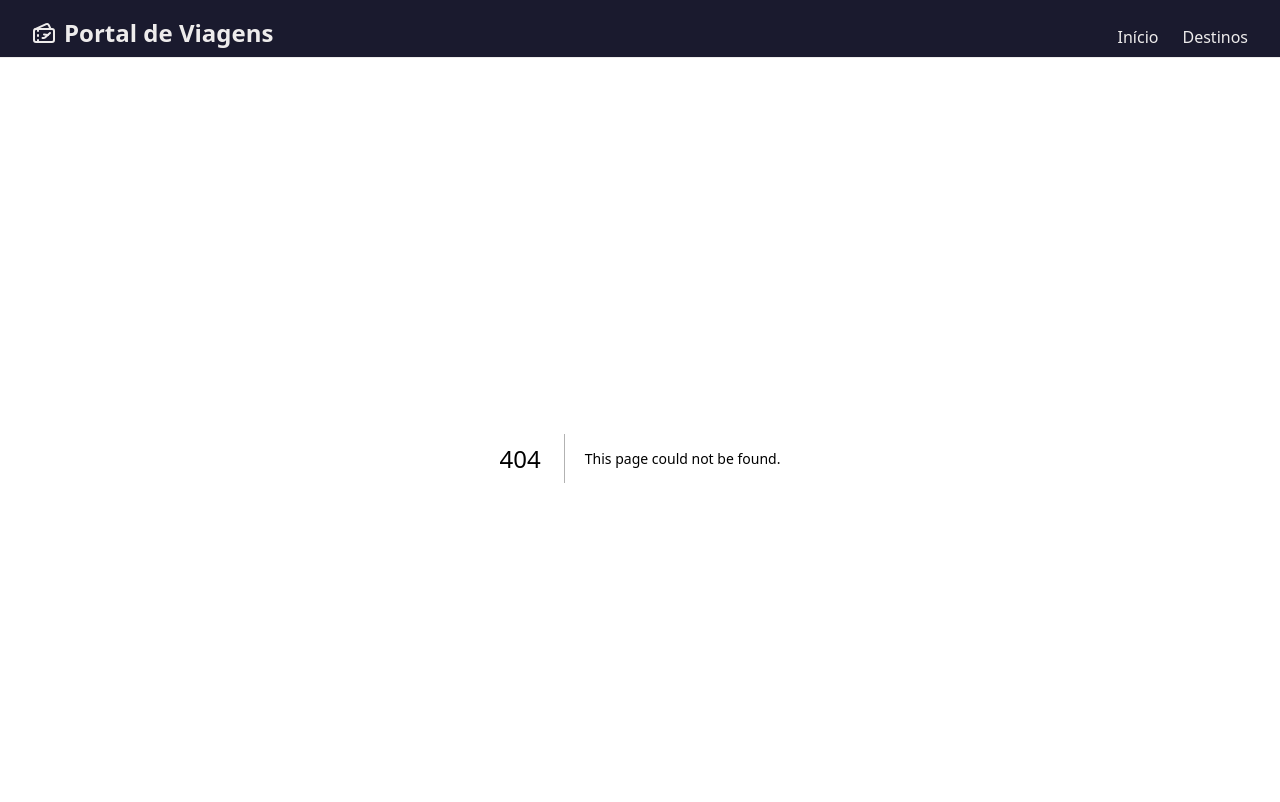
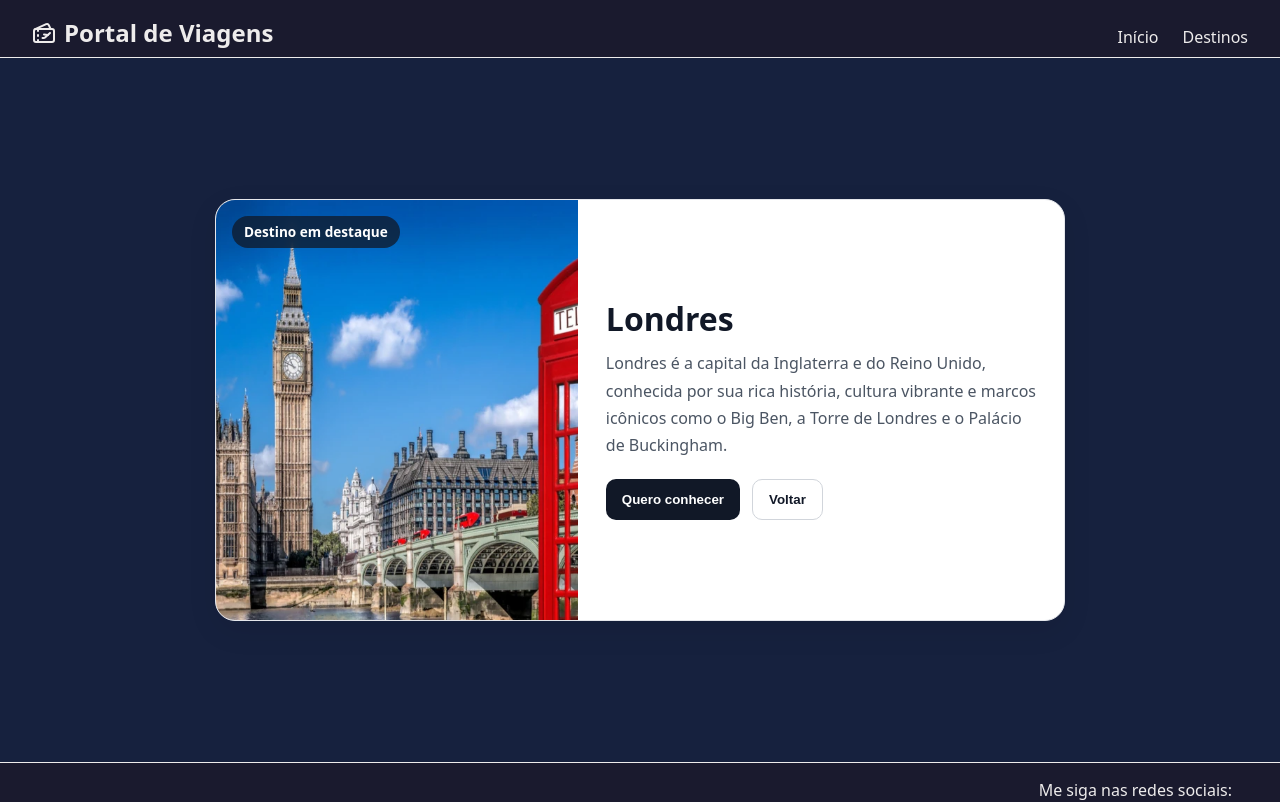
Before and after one commit to felipedev90/portal-viagens, a Next.js app: page /destinos/1 in a window 1280 px wide. Before the commit this address had no page. Shown: the top 802 px of the page. Built offline with nearby package versions, Linux system fonts and the light colour scheme.

Commit message:
feat: add dynamic route for destination details page

```diff
--- /dev/null
+++ b/src/app/destinos/[id]/page.module.css
@@ -0,0 +1,150 @@
+.container {
+  max-width: 1100px;
+  margin: 2rem auto;
+  padding: 0 1rem;
+  min-height: 80vh;
+
+  display: flex;
+  justify-content: center;
+  align-items: center;
+}
+
+.card {
+  width: 100%;
+  max-width: 850px;
+
+  display: flex;
+  justify-content: center;
+  gap: 1.5rem;
+  align-items: stretch;
+
+  background: #ffffff;
+  border: 1px solid #e5e7eb;
+  border-radius: 20px;
+  overflow: hidden;
+
+  box-shadow: 0 10px 30px rgba(0, 0, 0, 0.08);
+}
+
+.imgContainer {
+  position: relative;
+  flex: 1;
+  min-width: 320px;
+  min-height: 420px;
+}
+
+.img {
+  width: 100%;
+  height: 100%;
+  object-fit: cover;
+  display: block;
+}
+
+.badge {
+  position: absolute;
+  top: 1rem;
+  left: 1rem;
+
+  background: rgba(17, 24, 39, 0.75);
+  color: #fff;
+  font-size: 0.85rem;
+  font-weight: 600;
+  padding: 0.4rem 0.75rem;
+  border-radius: 999px;
+  backdrop-filter: blur(4px);
+}
+
+.content {
+  flex: 1.2;
+  padding: 1.5rem 1.5rem 1.5rem 0.25rem;
+
+  display: flex;
+  flex-direction: column;
+  justify-content: center;
+}
+
+.title {
+  margin: 0 0 0.75rem;
+  font-size: 2rem;
+  line-height: 1.2;
+  color: #111827;
+}
+
+.description {
+  margin: 0;
+  color: #4b5563;
+  font-size: 1rem;
+  line-height: 1.7;
+}
+
+.actions {
+  margin-top: 1.25rem;
+  display: flex;
+  gap: 0.75rem;
+  flex-wrap: wrap;
+}
+
+.button {
+  border: none;
+  background: #111827;
+  color: #fff;
+  padding: 0.75rem 1rem;
+  border-radius: 10px;
+  font-weight: 600;
+  cursor: pointer;
+  transition: 0.2s ease;
+}
+
+.button:hover {
+  transform: translateY(-1px);
+  opacity: 0.95;
+}
+
+.buttonSecondary {
+  border: 1px solid #d1d5db;
+  background: #fff;
+  color: #111827;
+  padding: 0.75rem 1rem;
+  border-radius: 10px;
+  font-weight: 600;
+  cursor: pointer;
+  transition: 0.2s ease;
+}
+
+.buttonSecondary:hover {
+  background: #f9fafb;
+}
+
+/* Mobile */
+@media (max-width: 768px) {
+  .card {
+    flex-direction: column;
+  }
+
+  .imgContainer {
+    min-width: 100%;
+    min-height: 240px;
+  }
+
+  .content {
+    padding: 1rem;
+  }
+
+  .title {
+    font-size: 1.5rem;
+  }
+
+  .description {
+    font-size: 0.95rem;
+  }
+
+  .actions {
+    width: 100%;
+  }
+
+  .button,
+  .buttonSecondary {
+    flex: 1;
+    text-align: center;
+  }
+}
--- /dev/null
+++ b/src/app/destinos/[id]/page.tsx
@@ -0,0 +1,46 @@
+import { destinos } from "@/data/destinos";
+import Image from "next/image";
+import styles from "./page.module.css";
+import Link from "next/link";
+
+type Props = {
+  params: Promise<{ id: string }>;
+};
+
+export default async function DestinoDetalhe({ params }: Props) {
+  const { id } = await params;
+  const destino = destinos.find((destino) => destino.id === Number(id));
+
+  if (!destino) {
+    return <p>Destino não encontrado...</p>;
+  }
+
+  return (
+    <div className={styles.container}>
+      <div className={styles.card}>
+        <div className={styles.imgContainer}>
+          <span className={styles.badge}>Destino em destaque</span>
+          <Image
+            src={destino.imagem}
+            alt={destino.nome}
+            width={800}
+            height={600}
+            className={styles.img}
+          />
+        </div>
+
+        <div className={styles.content}>
+          <h1 className={styles.title}>{destino.nome}</h1>
+          <p className={styles.description}>{destino.descricao}</p>
+
+          <div className={styles.actions}>
+            <button className={styles.button}>Quero conhecer</button>
+            <Link href="/destinos">
+              <button className={styles.buttonSecondary}>Voltar</button>
+            </Link>
+          </div>
+        </div>
+      </div>
+    </div>
+  );
+}
--- a/src/components/CardDestino/CardDestino.module.css
+++ b/src/components/CardDestino/CardDestino.module.css
@@ -31,3 +31,8 @@
   border-radius: 0.5rem;
   display: block;
 }
+
+.link {
+  text-decoration: none;
+  color: white;
+}
--- a/src/components/CardDestino/index.tsx
+++ b/src/components/CardDestino/index.tsx
@@ -1,9 +1,11 @@
 import type { Destino } from "@/data/destinos";
 import Image from "next/image";
 import styles from "./CardDestino.module.css";
+import Link from "next/link";
 
 export default function CardDestino({ destino }: { destino: Destino }) {
   return (
+    <Link href={`/destinos/${destino.id}`} className={styles.link}>
       <div className={styles.container}>
         <div className={styles.title}>
           <h3>{destino.nome}</h3>
@@ -18,5 +20,6 @@ export default function CardDestino({ destino }: { destino: Destino }) {
           />
         </div>
       </div>
+    </Link>
   );
 }
--- a/src/components/Footer/Footer.module.css
+++ b/src/components/Footer/Footer.module.css
@@ -23,6 +23,17 @@
   padding: 1rem;
 }
 
+.info {
+  color: #eeecec;
+  font-size: 1rem;
+  text-align: center;
+
+  padding: 1rem;
+  display: flex;
+  flex-direction: column;
+  flex-wrap: wrap;
+}
+
 .links {
   display: flex;
   align-items: center;
--- a/src/components/Footer/index.tsx
+++ b/src/components/Footer/index.tsx
@@ -6,7 +6,8 @@ export default function Footer() {
     <footer className={styles.footer}>
       <div className={styles.container}>
         <div className={styles.info}>
-          <p>© 2026 Portal Viagens - Todos os direitos reservados</p>
+          <p>© 2026 Portal Viagens</p>
+          <p> - Todos os direitos reservados</p>
         </div>
         <div className={styles.developer}>
           <p>Desenvolvido por Felipe Augusto</p>
```
Lines whose indentation alone changed are shown as unchanged.
